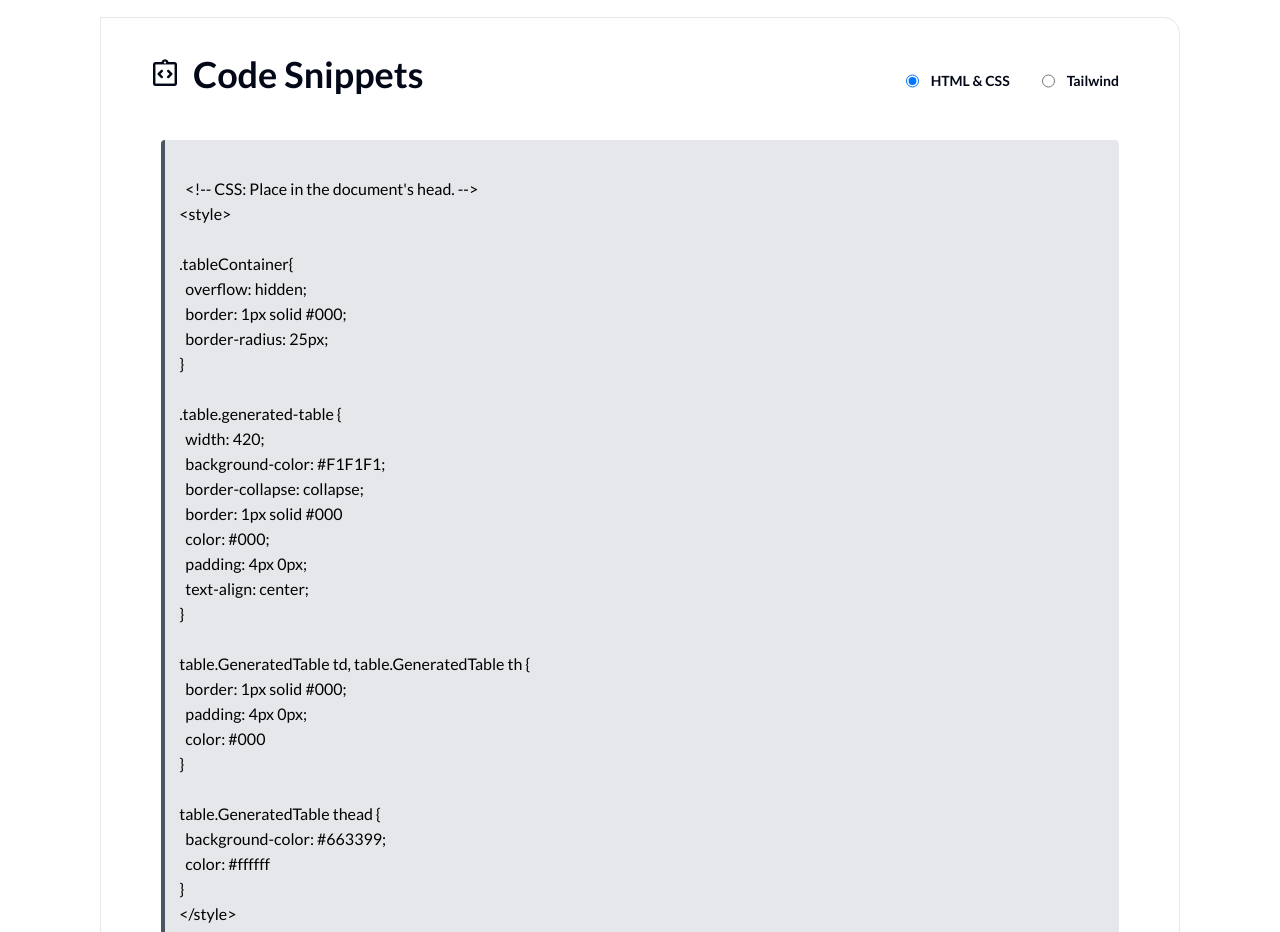
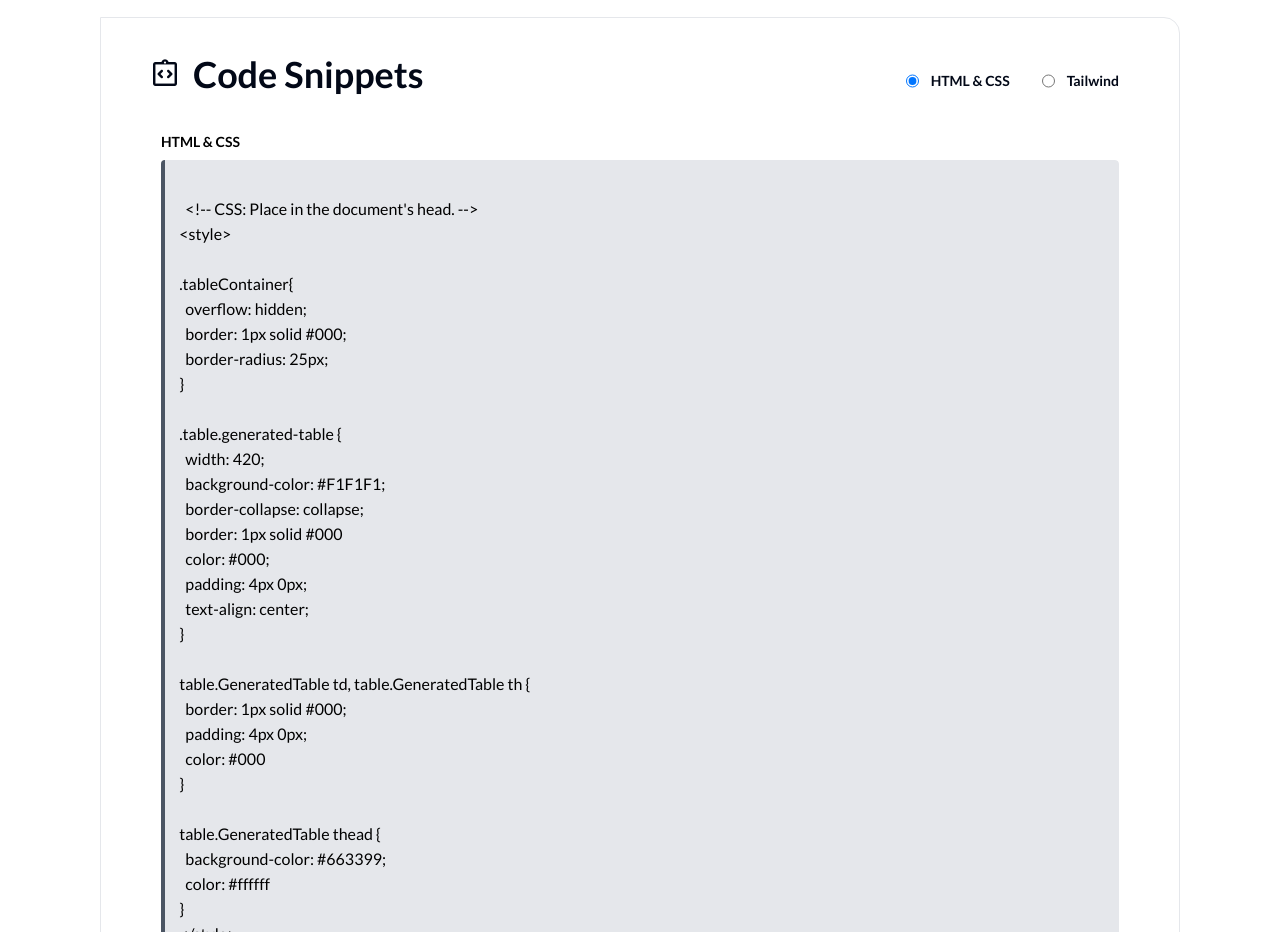
Before and after one commit to chingu-voyages/devex.tools, a React (Vite) app in the folder fetools-app/: page /tables in a window 1280 px wide. Shown: the part 1180-2112 px from the top of the page. Built offline with nearby package versions, Linux system fonts and the light colour scheme.

Commit message:
Add CodeBlock Title

```diff
--- a/fetools-app/src/pages/Tables.jsx
+++ b/fetools-app/src/pages/Tables.jsx
@@ -74,6 +74,7 @@ const Table = () => {
 
         <TabSwitcher buttons={["HTML & CSS", "Tailwind"]}>
           <CodeBlock
+            title="HTML & CSS"
             toastState={toastState}
             code={generateTableCode(tableConfig)}
             lang="html"
```
